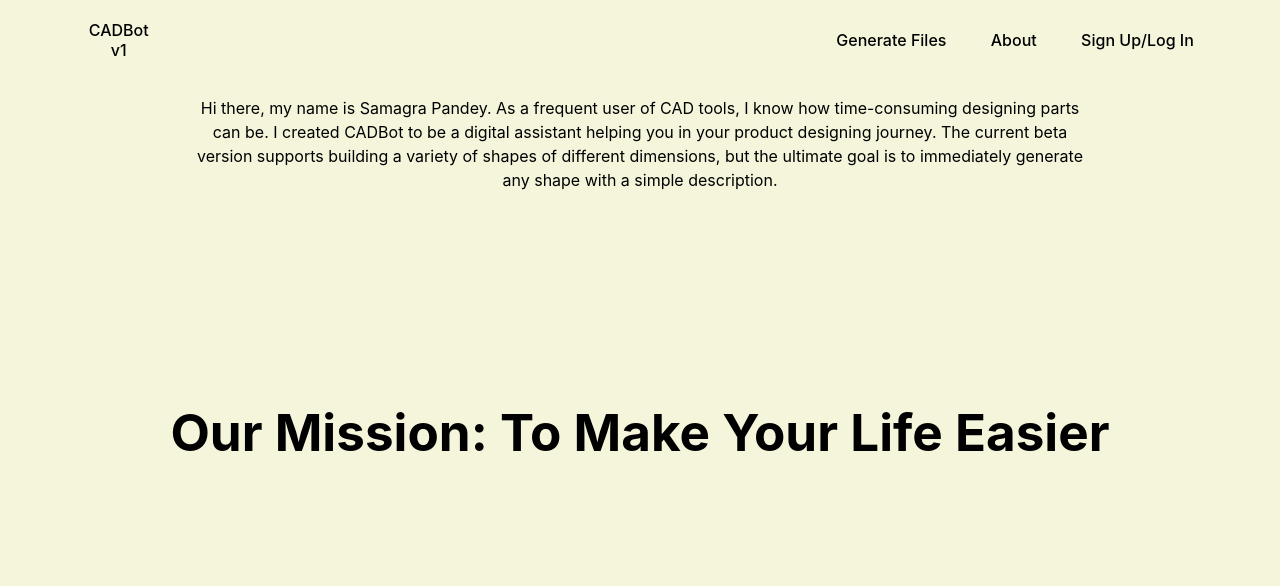
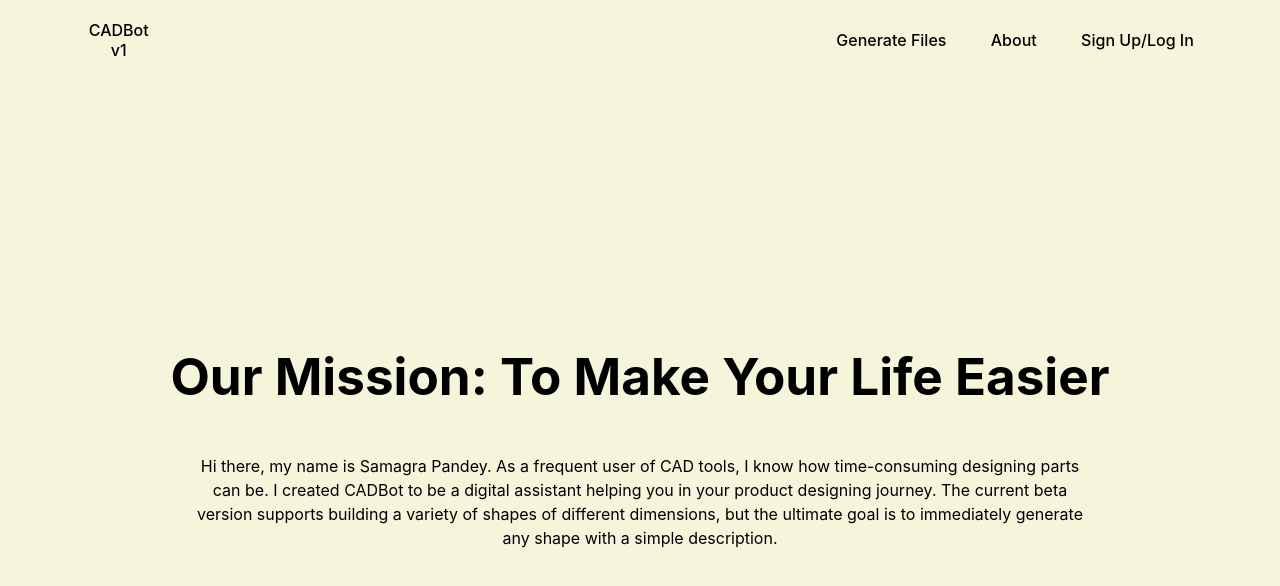
Before and after one commit to samagrapandey05/CADbot, a React (Vite) app: page /about in a window 1280 px wide. Shown: the top 586 px of the page. Built offline with nearby package versions, Linux system fonts and the light colour scheme.

Commit message:
Formatted About Page

```diff
--- a/src/About.jsx
+++ b/src/About.jsx
@@ -4,8 +4,8 @@ function About() {
         console.log("About module loaded")
     },[])
     return (
-      <div className="homeBody">
-        <h1 className="homeBodyTitle">Our Mission: To Make Your Life Easier</h1>
+      <div className="aboutBody">
+        <h1 className="aboutTitle">Our Mission: To Make Your Life Easier</h1>
         <p className="aboutText">Hi there, my name is Samagra Pandey. As a frequent user of CAD tools, I know how time-consuming designing parts can be. I created CADBot to be a digital assistant helping you in your product designing journey. The current beta version supports building a variety of shapes of different dimensions, but the ultimate goal is to immediately generate any shape with a simple description.</p>
       </div>
 
--- a/src/index.css
+++ b/src/index.css
@@ -322,6 +322,22 @@ h1 {
 }
 
 /* About classes*/
+.aboutBody{
+  margin: 0;
+  position: absolute;
+  top: 10%;
+  left: 0;
+  height: 90%;
+  width: 100%;
+  display: flex;
+  flex-direction: column;
+  align-items: center;
+  justify-content: center;
+  background-color: beige;
+}
+.aboutTitle{
+  color: black;
+}
 .aboutText{
   color: black;
   width: 70%;
```
